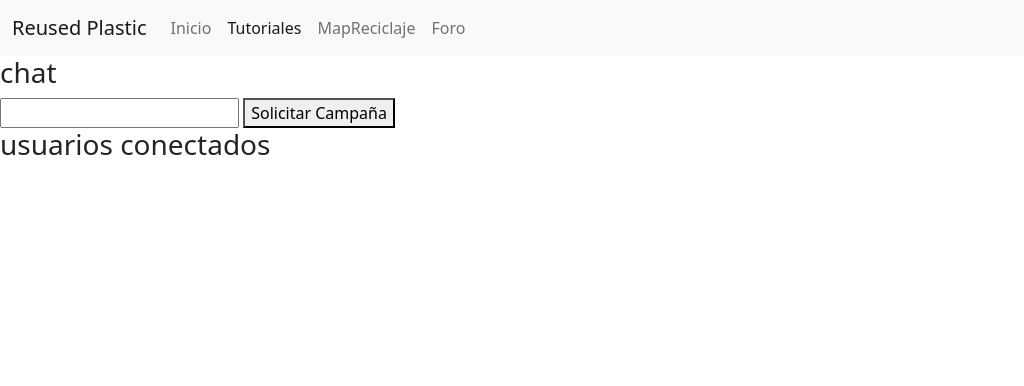
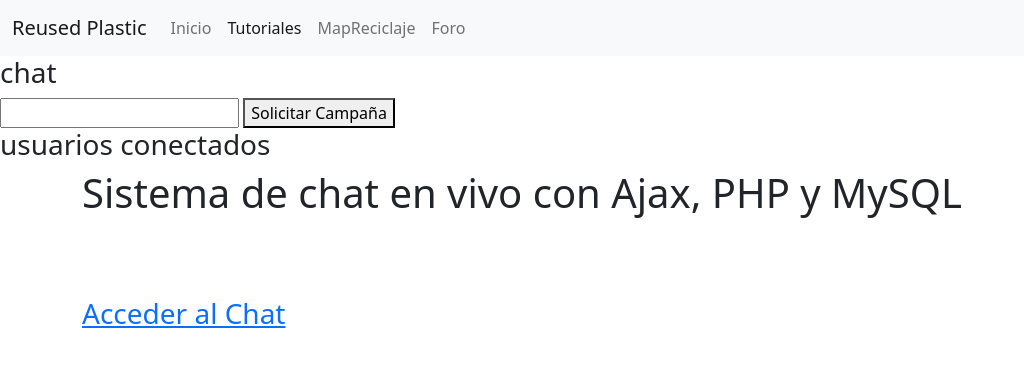
Before and after one commit to AnibalLP/Emprendimiento2021, a PHP site: page /welcome/Foro/foro.php in a window 1280 px wide. Shown: the top 386 px of the page, without its empty margins (0-1024 px from the left). Run offline with PHP 8.4, Linux system fonts and the light colour scheme; some libraries are stand-ins or nearby versions.

Commit message:
inicio del chat
agregue algunas partes

```diff
--- a/Comenzando/welcome/Foro/foro.php
+++ b/Comenzando/welcome/Foro/foro.php
@@ -7,6 +7,18 @@
     <title>Reused Plastic</title>
     <link rel="stylesheet" href="../../assets/css/style.css">
     <link href="https://cdn.jsdelivr.net/npm/bootstrap@5.1.3/dist/css/bootstrap.min.css" rel="stylesheet" integrity="sha384-1BmE4kWBq78iYhFldvKuhfTAU6auU8tT94WrHftjDbrCEXSU1oBoqyl2QvZ6jIW3" crossorigin="anonymous">
+
+    <!--parte del proyecto de chat-->
+    <link rel='stylesheet prefetch' href='https://cdnjs.cloudflare.com/ajax/libs/font-awesome/4.6.2/css/font-awesome.min.css'>
+    <link href="css/style.css" rel="stylesheet" id="bootstrap-css">
+    <script src="js/chat.js"></script>
+    <style>
+        .modal-dialog {
+            width: 400px;
+            margin: 30px auto;
+        }
+    </style>
+    <!--parte del proyecto de chat-->
 </head>
 <body>
 <?php require '../../partials/header2.php' ?>
@@ -24,7 +36,117 @@
     <h3 class="foro-titulo">usuarios conectados</h3>
 </div>
 </div>
+<!--INICIO chat-->
 
-
+<div class="container">
+	<h1>Sistema de chat en vivo con Ajax, PHP y MySQL</h1>
+	<br>
+	<?php if(isset($_SESSION['userid']) && $_SESSION['userid']) { ?>
+		<div class="chat">
+			<div id="frame">
+				<div id="sidepanel">
+					<div id="profile">
+					<?php
+					include ('Chat.php');
+					$chat = new Chat();
+					$loggedUser = $chat->getUserDetails($_SESSION['userid']);
+					echo '<div class="wrap">';
+					$currentSession = '';
+					foreach ($loggedUser as $user) {
+						$currentSession = $user['current_session'];
+						echo '<img id="profile-img" src="userpics/'.$user['avatar'].'" class="online" alt="" />';
+						echo  '<p>'.$user['username'].'</p>';
+							echo '<i class="fa fa-chevron-down expand-button" aria-hidden="true"></i>';
+							echo '<div id="status-options">';
+							echo '<ul>';
+								echo '<li id="status-online" class="active"><span class="status-circle"></span> <p>Online</p></li>';
+								echo '<li id="status-away"><span class="status-circle"></span> <p>Ausente</p></li>';
+								echo '<li id="status-busy"><span class="status-circle"></span> <p>Ocupado</p></li>';
+								echo '<li id="status-offline"><span class="status-circle"></span> <p>Desconectado</p></li>';
+							echo '</ul>';
+							echo '</div>';
+							echo '<div id="expanded">';
+							echo '<a href="logout.php">Salir</a>';
+							echo '</div>';
+					}
+					echo '</div>';
+					?>
+					</div>
+					<div id="search">
+						<label for=""><i class="fa fa-search" aria-hidden="true"></i></label>
+						<input type="text" placeholder="Buscar Contactos..." />
+					</div>
+					<div id="contacts">
+					<?php
+					echo '<ul>';
+					$chatUsers = $chat->chatUsers($_SESSION['userid']);
+					foreach ($chatUsers as $user) {
+						$status = 'offline';
+						if($user['online']) {
+							$status = 'online';
+						}
+						$activeUser = '';
+						if($user['userid'] == $currentSession) {
+							$activeUser = "active";
+						}
+						echo '<li id="'.$user['userid'].'" class="contact '.$activeUser.'" data-touserid="'.$user['userid'].'" data-tousername="'.$user['username'].'">';
+						echo '<div class="wrap">';
+						echo '<span id="status_'.$user['userid'].'" class="contact-status '.$status.'"></span>';
+						echo '<img src="userpics/'.$user['avatar'].'" alt="" />';
+						echo '<div class="meta">';
+						echo '<p class="name">'.$user['username'].'<span id="unread_'.$user['userid'].'" class="unread">'.$chat->getUnreadMessageCount($user['userid'], $_SESSION['userid']).'</span></p>';
+						echo '<p class="preview"><span id="isTyping_'.$user['userid'].'" class="isTyping"></span></p>';
+						echo '</div>';
+						echo '</div>';
+						echo '</li>';
+					}
+					echo '</ul>';
+					?>
+					</div>
+					<div id="bottom-bar">
+						<button id="addcontact"><i class="fa fa-user-plus fa-fw" aria-hidden="true"></i> <span>Agregar Contactos</span></button>
+						<button id="settings"><i class="fa fa-cog fa-fw" aria-hidden="true"></i> <span>Configuracion</span></button>
+					</div>
+				</div>
+				<div class="content" id="content">
+					<div class="contact-profile" id="userSection">
+					<?php
+					$userDetails = $chat->getUserDetails($currentSession);
+					foreach ($userDetails as $user) {
+						echo '<img src="userpics/'.$user['avatar'].'" alt="" />';
+							echo '<p>'.$user['username'].'</p>';
+							echo '<div class="social-media">';
+								echo '<i class="fa fa-facebook" aria-hidden="true"></i>';
+								echo '<i class="fa fa-twitter" aria-hidden="true"></i>';
+								 echo '<i class="fa fa-instagram" aria-hidden="true"></i>';
+							echo '</div>';
+					}
+					?>
+					</div>
+					<div class="messages" id="conversation">
+					<?php
+					echo $chat->getUserChat($_SESSION['userid'], $currentSession);
+					?>
+					</div>
+					<div class="message-input" id="replySection">
+						<div class="message-input" id="replyContainer">
+							<div class="wrap">
+								<input type="text" class="chatMessage" id="chatMessage<?php echo $currentSession; ?>" placeholder="Escribe tu mensaje..." />
+								<button class="submit chatButton" id="chatButton<?php echo $currentSession; ?>"><i class="fa fa-paper-plane" aria-hidden="true"></i></button>
+							</div>
+						</div>
+					</div>
+				</div>
+			</div>
+		</div>
+	<?php } else { ?>
+		<br>
+		<br>
+		<strong><a href="login.php"><h3>Acceder al Chat</h3></a></strong>
+	<?php } ?>
+	<br>
+	<br>
+</div>
+<!--FINchat-->
 </body>
 </html>
```
Also changed, not shown: Comenzando/containerchat.php (added, +26 -0 lines), Comenzando/partials/headerchat.php (added, +9 -0 lines).
